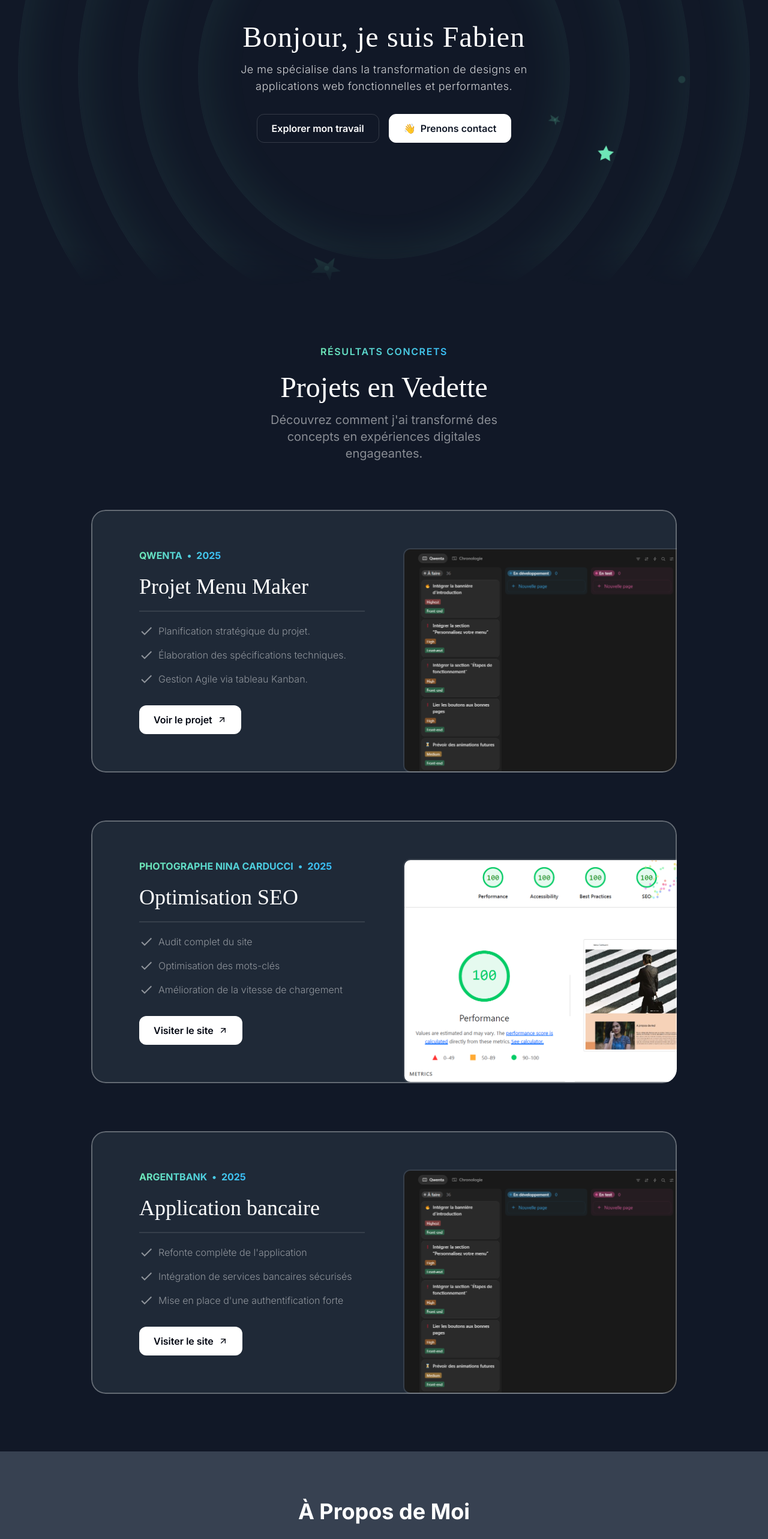
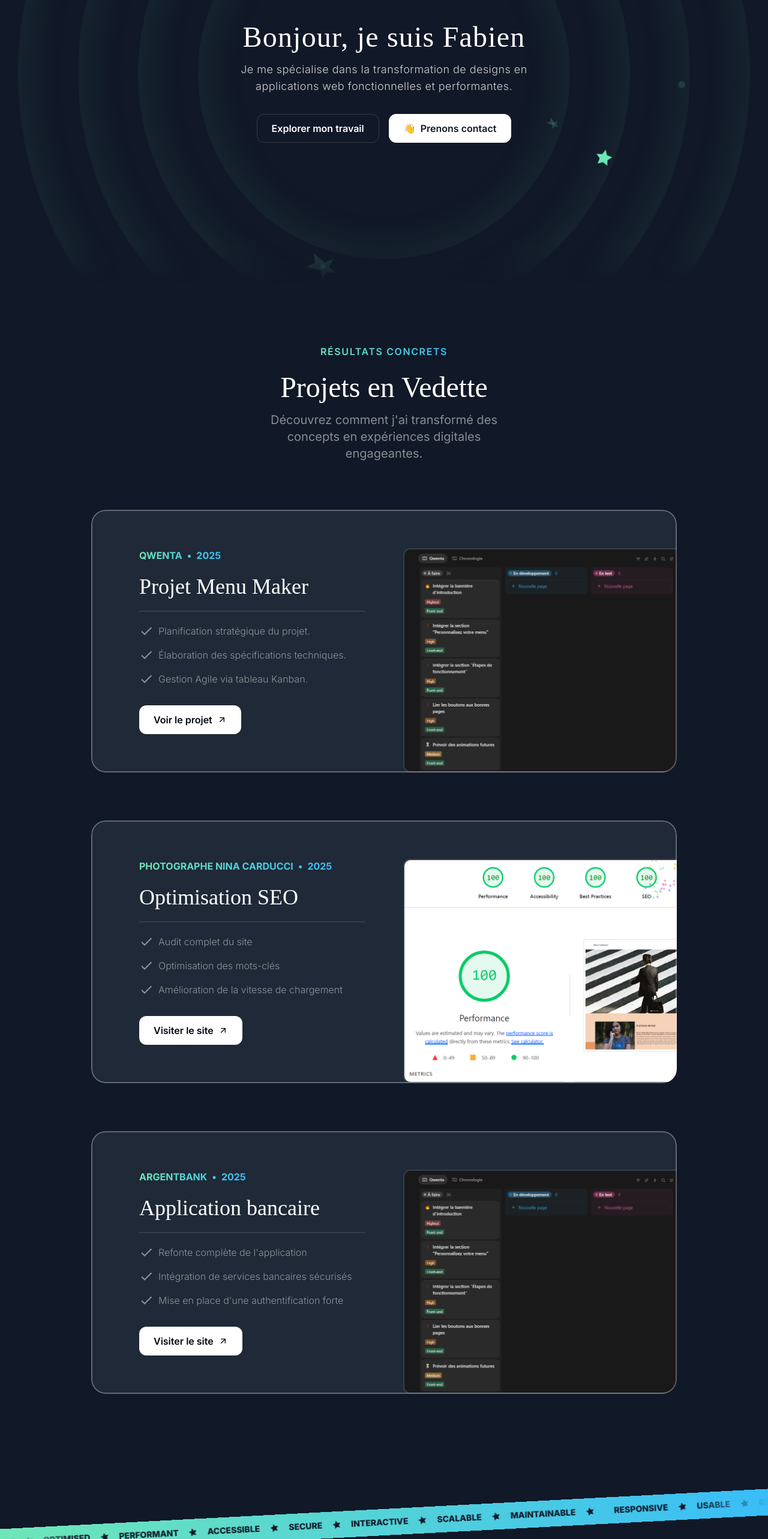
Before and after one commit to Vaporisateur/Portfolio, a React (Vite) app: page /#home in a window 1280 px wide. Shown: the part 234-2800 px from the top of the page at 60% size. Built offline with nearby package versions, Linux system fonts and the light colour scheme; a web font is replaced by a local one.

Commit message:
Ajout de la section TapeSection avec animation et intégration des mots clés

```diff
--- a/src/App.tsx
+++ b/src/App.tsx
@@ -1,5 +1,5 @@
 import { useState } from 'react'
-import { Header, HeroSection, ProjectsSection, AboutSection, ContactSection } from './components'
+import { Header, HeroSection, ProjectsSection, TapeSection, AboutSection, ContactSection } from './components'
 
 function App() {
   const [activeSectionId, setActiveSectionId] = useState<string>('home');
@@ -9,6 +9,7 @@
       <Header activeSectionId={activeSectionId} setActiveSectionId={setActiveSectionId} />
       <HeroSection />
       <ProjectsSection />
+      <TapeSection />
       <AboutSection />
       <ContactSection />
     </div>
--- /dev/null
+++ b/src/components/sections/TapeSection.tsx
@@ -0,0 +1,39 @@
+import { StarIcon } from "../icons";
+
+export const TapeSection = () => {
+  const words = [
+    "Responsive",
+    "Usable",
+    "Reliable",
+    "Optimised",
+    "Performant",
+    "Accessible",
+    "Secure",
+    "Interactive",
+    "Scalable",
+    "Maintainable"
+  ];
+
+  return (
+    <div className="py-16 lg:py-24 overflow-x-clip">
+      <div className="bg-gradient-to-r from-emerald-300 to-sky-400 -rotate-3 -mx-1">
+        <div className="flex [mask-image:linear-gradient(to_right,transparent,black_10%,black_90%,transparent)]">
+          <div className="flex flex-none gap-4 pr-4 py-3 animate-move-left">
+            {[...new Array(2)].fill(0).map((_, idx) => (
+              <div key={idx} className="flex flex-none gap-4 pr-4">
+                {words.map((word) => (
+                  <div key={word} className="inline-flex gap-4 items-center">
+                    <span className="text-gray-900 uppercase font-extrabold text-sm">
+                      {word}
+                    </span>
+                    <StarIcon className="size-4 text-gray-900 -rotate-12" />
+                  </div>
+                ))}
+              </div>
+            ))}
+          </div>
+        </div>
+      </div>
+    </div>
+  );
+};
--- a/src/components/sections/index.ts
+++ b/src/components/sections/index.ts
@@ -2,3 +2,4 @@
 export { ContactSection } from './ContactSection';
 export { HeroSection } from './HeroSection';
 export { ProjectsSection } from './ProjectsSection';
+export { TapeSection } from './TapeSection';
--- a/tailwind.config.js
+++ b/tailwind.config.js
@@ -24,6 +24,14 @@
       },
       animation: {
         'spin-slow': 'spin 20s linear infinite',
+        'move-left': 'move-left 30s linear infinite',
+      },
+      keyframes: {
+        'move-left': {
+          to: {
+            transform: 'translateX(-50%)'
+          }
+        }
       }
     },
   },
```
